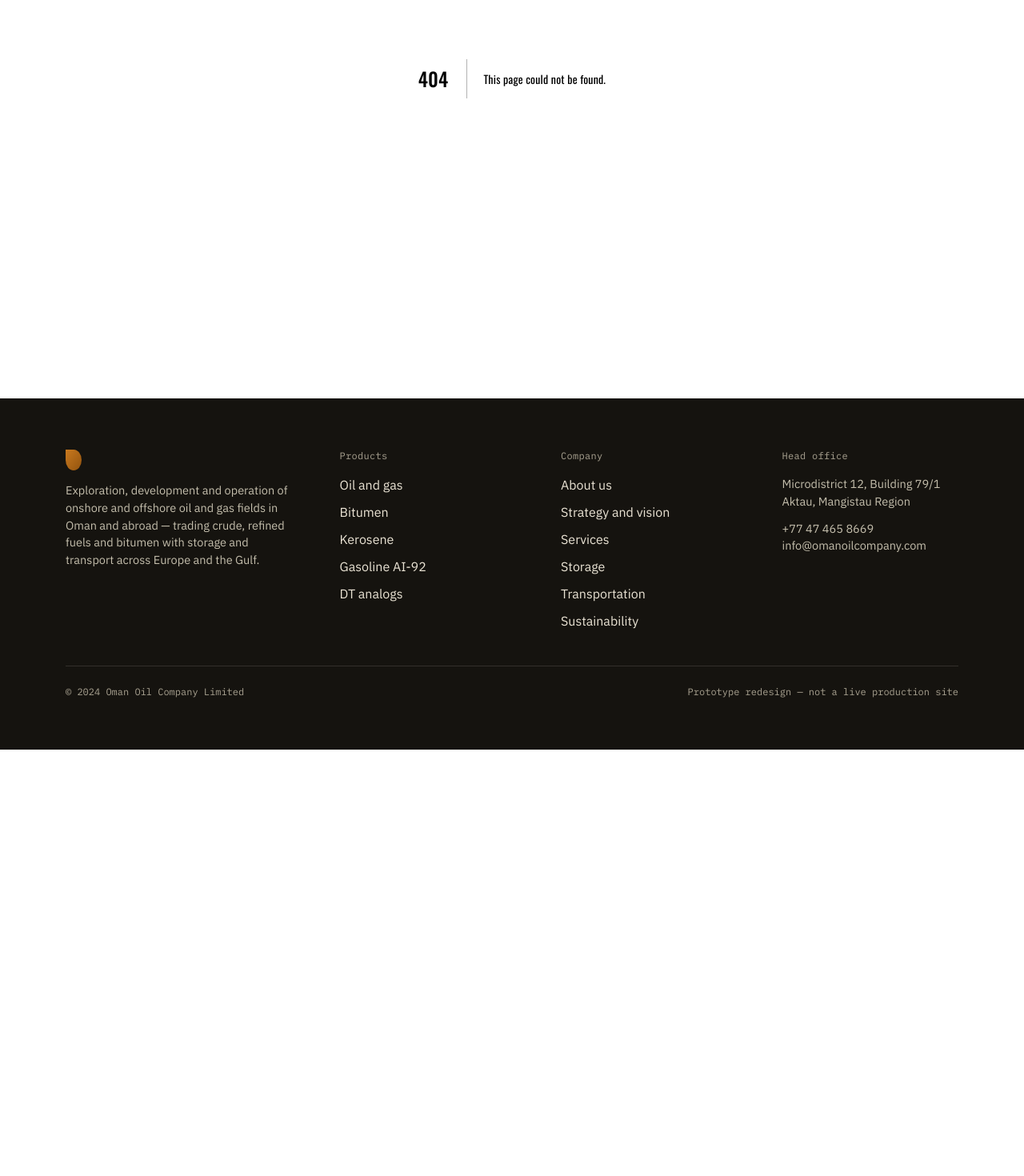
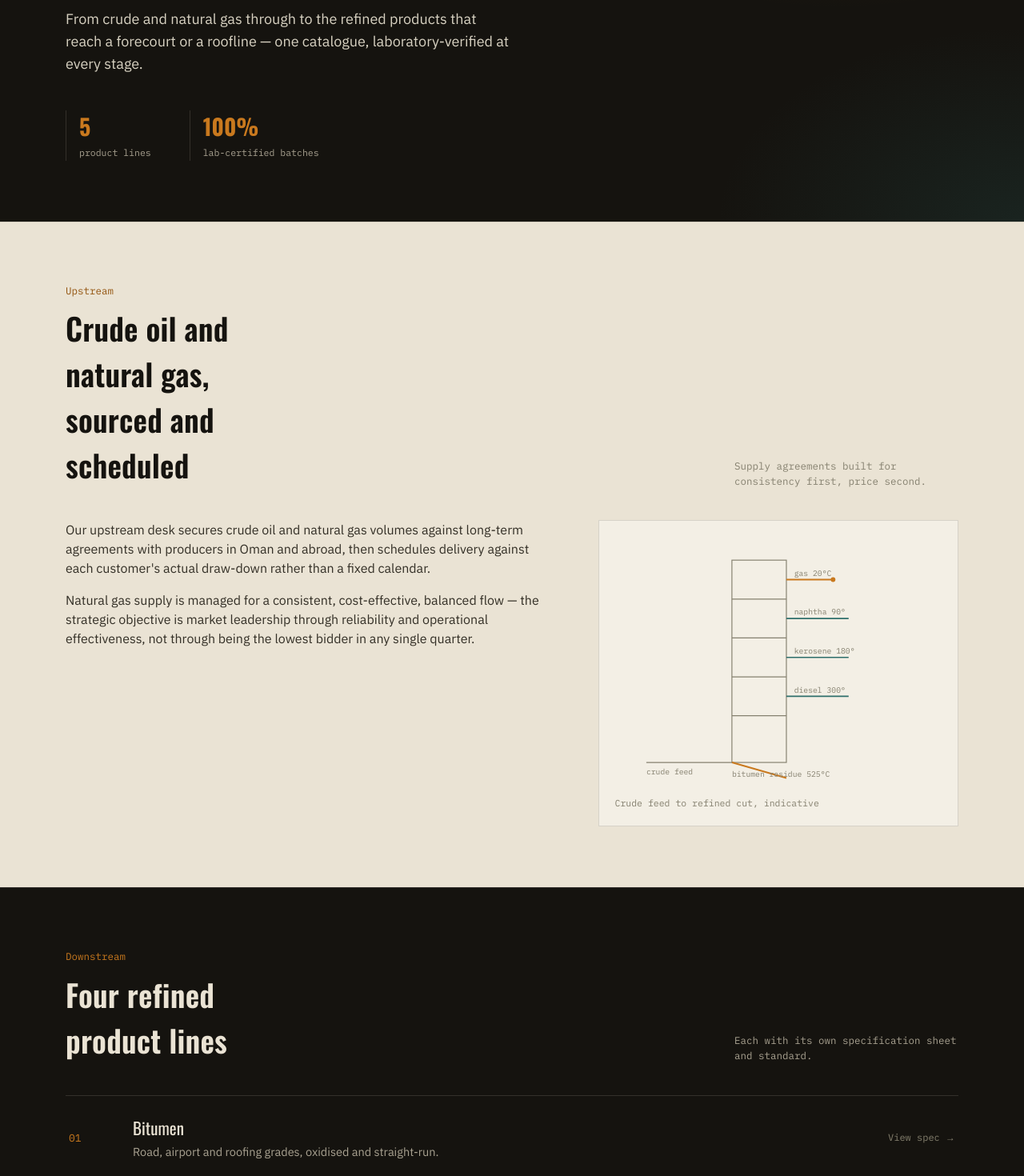
Before and after one commit to ng-arisha/oman-oil, a Next.js app: page /oil-and-gas in a window 1280 px wide. Before the commit this address had no page. Shown: the part 380-1850 px from the top of the page at 80% size. Before the commit the page ends 1317 px from the top, so only its background shows below. Built offline with nearby package versions, Linux system fonts and the light colour scheme.

Commit message:
Implement oil and gas page

```diff
--- /dev/null
+++ b/src/app/oil-and-gas/page.tsx
@@ -0,0 +1,57 @@
+import Hero from "@/components/Hero";
+import Manifest from "@/components/Manifest";
+import { Section, SectionHead, Split } from "@/components/Section";
+import { Distillation } from "@/components/figures/Figures";
+import type { Metadata } from "next";
+
+export const metadata: Metadata = { title: "Oil and gas" };
+
+export default function OilAndGasPage() {
+  return (
+    <>
+      <Hero
+        crumb="Products / Oil and gas"
+        lines={["Upstream barrels,", "downstream grades"]}
+        lead="From crude and natural gas through to the refined products that reach a forecourt or a roofline — one catalogue, laboratory-verified at every stage."
+        meta={[
+          { value: "5", label: "product lines" },
+          { value: "100%", label: "lab-certified batches" },
+        ]}
+      />
+
+      <Section>
+        <SectionHead
+          eyebrow="Upstream"
+          heading="Crude oil and natural gas, sourced and scheduled"
+          note="Supply agreements built for consistency first, price second."
+        />
+        <Split
+          paragraphs={[
+            "Our upstream desk secures crude oil and natural gas volumes against long-term agreements with producers in Oman and abroad, then schedules delivery against each customer's actual draw-down rather than a fixed calendar.",
+            "Natural gas supply is managed for a consistent, cost-effective, balanced flow — the strategic objective is market leadership through reliability and operational effectiveness, not through being the lowest bidder in any single quarter.",
+          ]}
+          figure={<Distillation />}
+          caption="Crude feed to refined cut, indicative"
+        />
+      </Section>
+
+      <Section dark>
+        <SectionHead
+          eyebrow="Downstream"
+          heading="Four refined product lines"
+          note="Each with its own specification sheet and standard."
+          dark
+        />
+        <Manifest
+          dark
+          items={[
+            { tag: "01", name: "Bitumen", desc: "Road, airport and roofing grades, oxidised and straight-run.", href: "/bitumen" },
+            { tag: "02", name: "Kerosene", desc: "Aviation and heating grades under lab-verified specification.", href: "/kerosene" },
+            { tag: "03", name: "Gasoline AI-92", desc: "Unleaded RON 92 for the passenger vehicle market.", href: "/gasoline-ai-92" },
+            { tag: "04", name: "DT analogs", desc: "Summer, winter and arctic diesel fuel equivalents.", href: "/dt-analogs" },
+          ]}
+        />
+      </Section>
+    </>
+  );
+}
--- /dev/null
+++ b/src/app/service/page.tsx
@@ -0,0 +1,60 @@
+import CtaBand from "@/components/CtaBand";
+import { Gauge, Grid } from "@/components/figures/Figures";
+import Hero from "@/components/Hero";
+import { Section, SectionHead, Split } from "@/components/Section";
+import type { Metadata } from "next";
+
+export const metadata: Metadata = { title: "Services" };
+
+export default function ServicesPage() {
+  return (
+    <>
+      <Hero
+        crumb="Services"
+        lines={["Price protection, without", "the spreadsheet homework"]}
+        lead="No two customers buy fuel the same way, so we don't sell it the same way either. Fixed-price and firm-price programmes, and a market desk that watches the variables so you don't have to."
+        meta={[
+          { value: "24/7", label: "market monitoring" },
+          { value: "2", label: "pricing programmes" },
+        ]}
+      />
+
+      <Section>
+        <SectionHead
+          eyebrow="Price management"
+          heading="A known cost, working as insurance"
+          note="Fixed-price and firm-price plans turn an unpredictable market into a number you can budget against."
+        />
+        <Split
+          paragraphs={[
+            "We're aware that no two customers' needs are ever the same, which is why we offer price-management plans built to reduce exposure — chief among them a fixed price set against the reference index of your choosing.",
+            "Compared to buying at spot, a known cost functions as insurance against the kind of sudden market move that wrecks a quarterly budget. You trade some upside for a number you can actually plan around.",
+          ]}
+          figure={<Gauge />}
+          caption="Reference price vs. fixed contract price — illustrative"
+        />
+      </Section>
+
+      <Section dark>
+        <SectionHead
+          eyebrow="Market intelligence"
+          heading="We watch the variables that move fuel prices"
+          note="Weather, politics and freight all move the number on your invoice before you see it."
+          dark
+        />
+        <Split
+          dark
+          reverse
+          paragraphs={[
+            "Time spent tracking intraday pricing, production and export data, political developments and severe weather is time not spent running your own business — so our desk does that tracking and passes on what's actionable.",
+            "We back-test historical purchasing patterns against seasonal demand so a buying window can be flagged before it closes, not after.",
+          ]}
+          figure={<Grid />}
+          caption="Inputs the desk tracks daily"
+        />
+      </Section>
+
+      <CtaBand heading="Ask about a fixed-price programme" btnText="Contact the desk" btnHref="/contact" />
+    </>
+  );
+}
--- /dev/null
+++ b/src/app/storage/page.tsx
@@ -0,0 +1,62 @@
+import CtaBand from "@/components/CtaBand";
+import { RouteMap, Tank } from "@/components/figures/Figures";
+import Hero from "@/components/Hero";
+import { Section, SectionHead, Split } from "@/components/Section";
+import type { Metadata } from "next";
+
+export const metadata: Metadata = { title: "Storage" };
+
+export default function StoragePage() {
+  return (
+    <>
+      <Hero
+        crumb="Storage"
+        lines={["Nine hundred thousand tonnes,", "under one safety system"]}
+        lead="Terminal capacity at the port of Rotterdam and the Novorossiysk tank farm, run to one safety management standard and inspected annually by local authorities."
+        meta={[
+          { value: "900,000t", label: "Rotterdam capacity" },
+          { value: "580,000 m³", label: "Novorossiysk by expansion" },
+          { value: "9km", label: "internal rail" },
+        ]}
+      />
+
+      <Section>
+        <SectionHead
+          eyebrow="Rotterdam terminal"
+          heading="Three distillation units, one inspection standard"
+          note="Positioned at the centre of the port, with safety management reviewed by local authorities every year."
+        />
+        <Split
+          paragraphs={[
+            "Our Rotterdam terminal runs an expanded safety management system to meet worldwide standard directives, inspected yearly by local port authorities rather than on a self-reported basis.",
+            "The same system was adopted across every terminal the Antipina Tank Farm operates, so a customer storing cargo at any of our sea-port terminals is working to one consistent rule set.",
+            "Three separate multipurpose distillation units run at the storage terminal, with more than 900,000 tonnes of storage space available in total.",
+          ]}
+          figure={<Tank />}
+          caption="Terminal tank — fill level & outlet, schematic"
+        />
+      </Section>
+
+      <Section dark>
+        <SectionHead
+          eyebrow="Novorossiysk terminal"
+          heading="A four-tank farm built for expansion"
+          note="580,000 cubic metres of near-term capacity, connected by nine kilometres of internal rail."
+          dark
+        />
+        <Split
+          dark
+          reverse
+          paragraphs={[
+            "Alongside Rotterdam, we operate a dedicated storage farm at Novorossiysk: a four-tank oil farm with total capacity being expanded toward 580,000 cubic metres.",
+            "A sizeable internal rail system, roughly nine kilometres long, connects the tank farm directly to loading points, cutting the handling steps between storage and onward transport.",
+          ]}
+          figure={<RouteMap />}
+          caption="Novorossiysk tank farm → internal rail → loading"
+        />
+      </Section>
+
+      <CtaBand heading="Need terminal space for a cargo?" btnText="Contact the desk" btnHref="/contact" />
+    </>
+  );
+}
```
